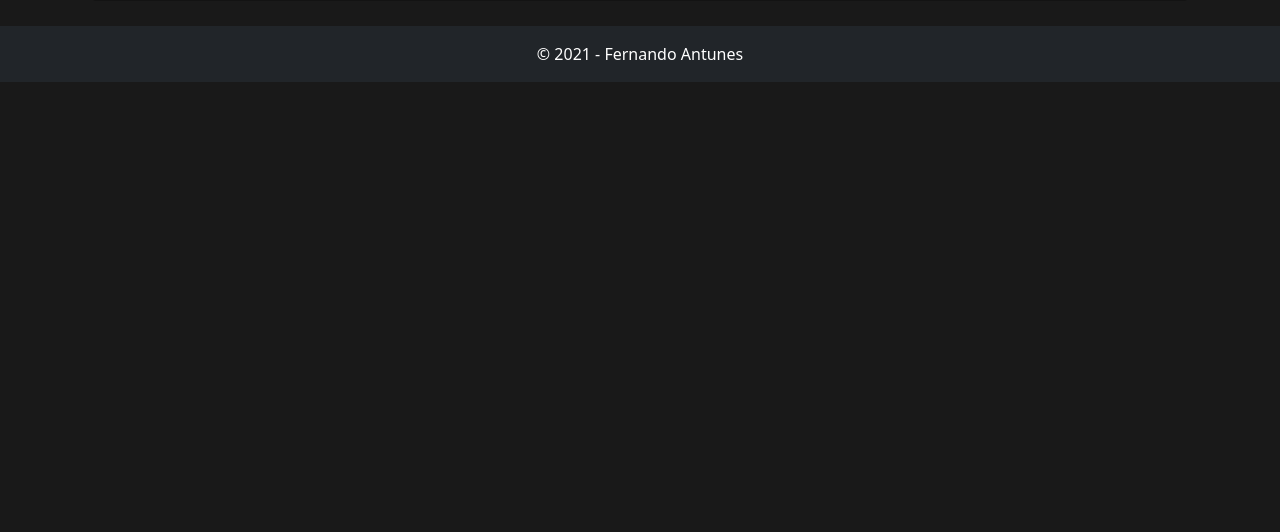
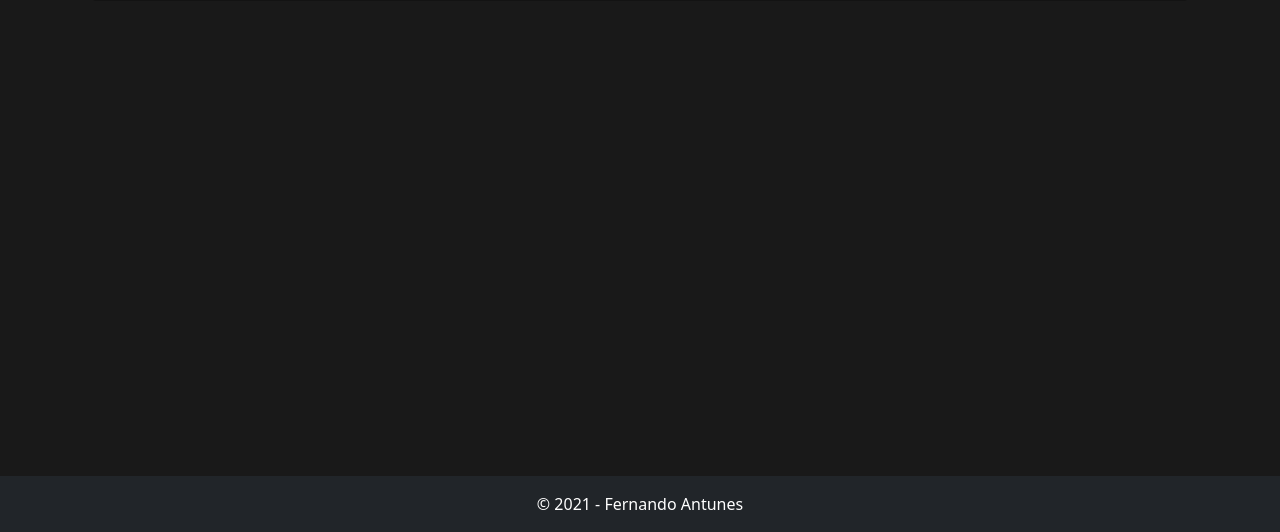
Before and after one commit to fantunes84/coisas_emprestadas, a PHP site: page / in a window 1280 px wide. Shown: the part 268-800 px from the top of the page. Run offline with PHP 8.4, Linux system fonts and the light colour scheme; the visitor is signed in with stand-in values (Sample User, id 1); data that the repository does not hold is empty; some libraries are stand-ins or nearby versions.

Commit message:
Entrega de projeto

```diff
--- a/static/css/style.css
+++ b/static/css/style.css
@@ -14,7 +14,8 @@ label{
 }
 
 footer{
-    position: absolute;
+    bottom: 0;
+    position: fixed;
     width: 100%;
 }
 
--- a/templates/footer.php
+++ b/templates/footer.php
@@ -1,4 +1,5 @@
-	<footer class="bg-dark">
+    <br><br>
+    <footer class="bg-dark">
         <div class="text-center p-3" >
             © <?php echo date("Y"); ?> - Fernando Antunes
         </div>
```
